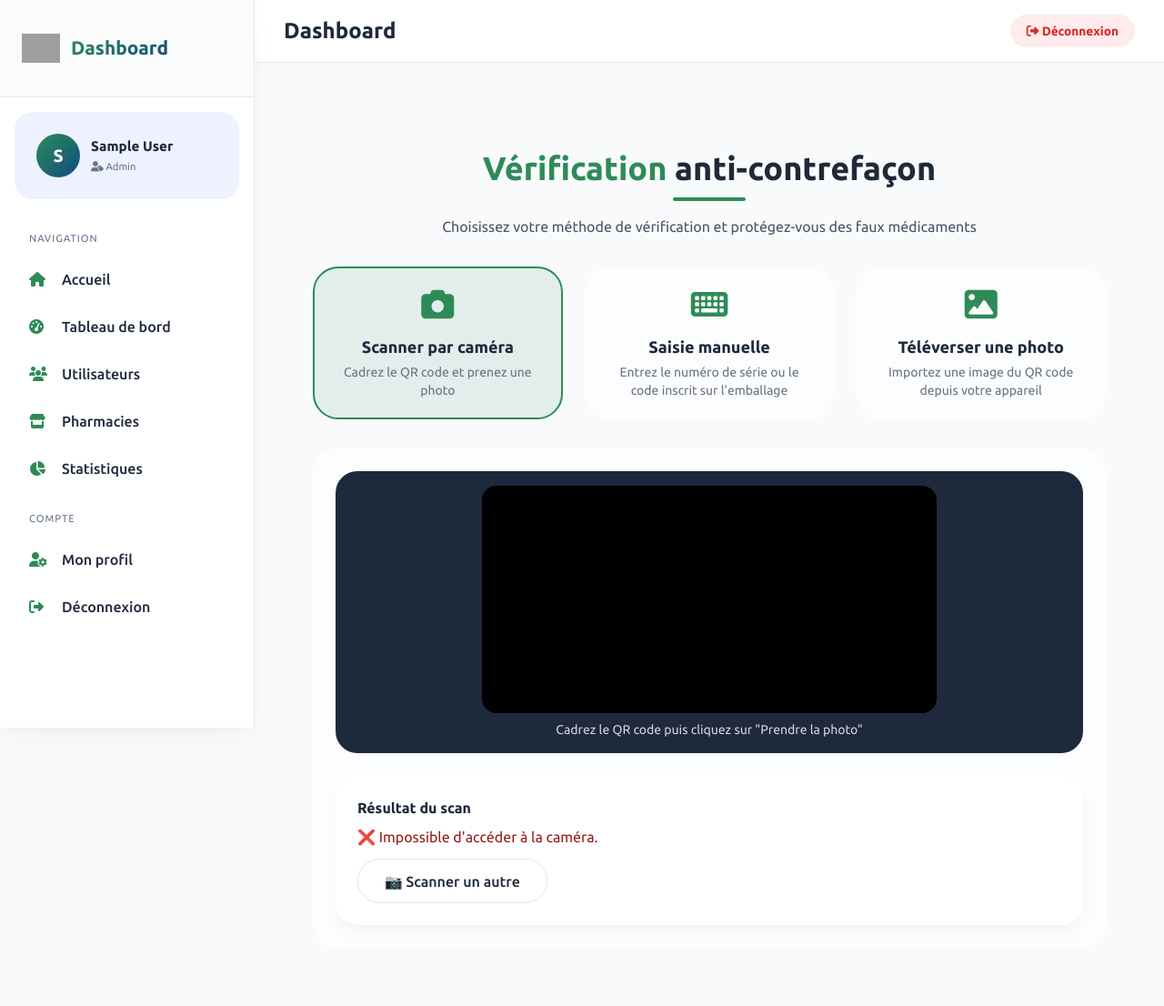
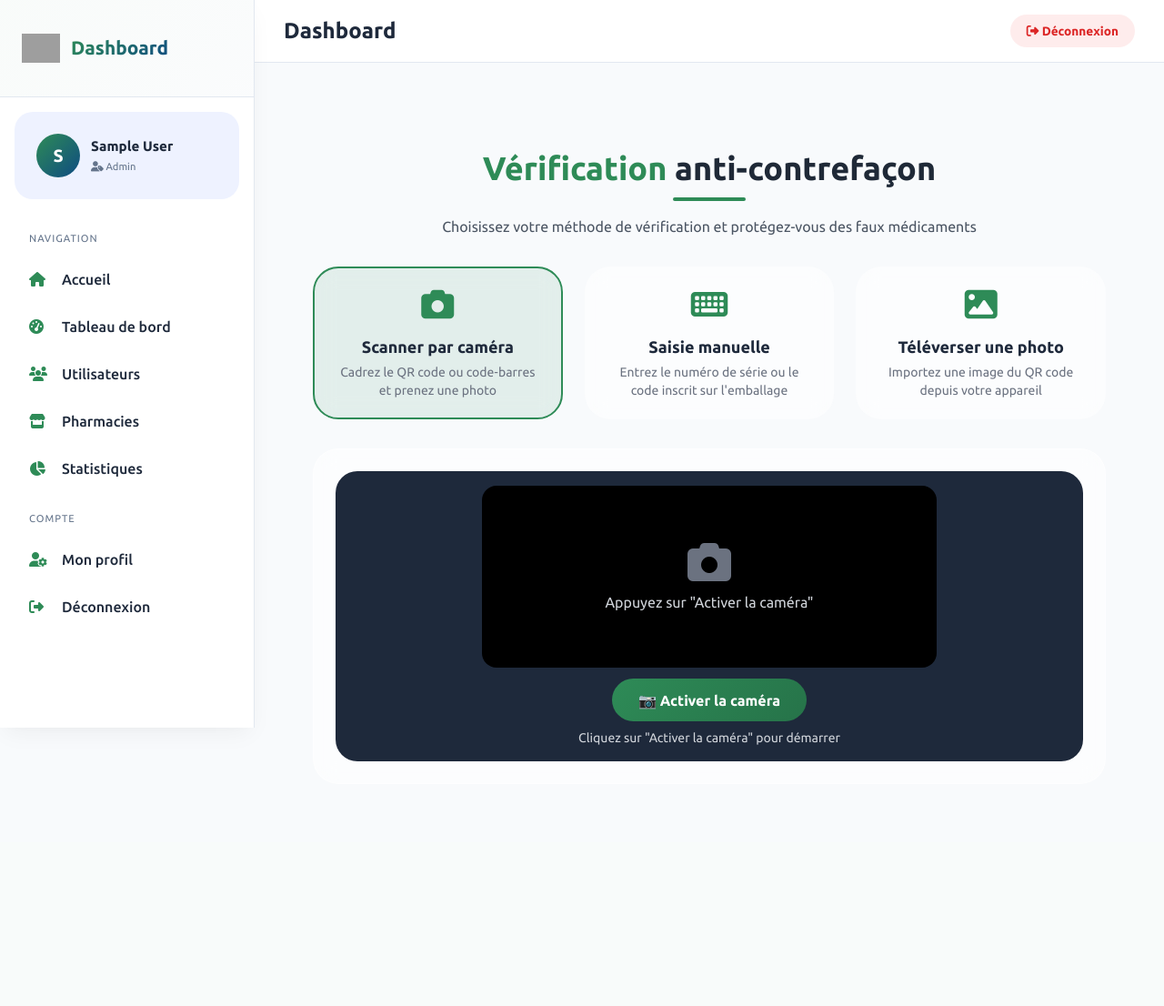
Before and after one commit to maryam2379/PharmaConect, a Flask app: page /scan in a window 1280 px wide. Shown: the whole page at 91% size. After the commit the page ends 837 px from the top, so only its background shows below. Run offline with Flask 3, Linux system fonts and the light colour scheme; the visitor is signed in with stand-in values (Sample User, id 1); some libraries are stand-ins or nearby versions; grey boxes are pictures that could not be loaded.

Commit message:
gestion des codes bar avec successs

```diff
--- a/models.py
+++ b/models.py
@@ -81,7 +81,7 @@ class Stock(db.Model):
     id = db.Column(db.Integer, primary_key=True)
     quantity = db.Column(db.Integer, nullable=False, default=0)
     # Suppression du doublon : une seule définition
-    batch_number = db.Column(db.String(200), nullable=True)  # taille augmentée à 200
+    batch_number = db.Column(db.String(6000), nullable=True)  # taille augmentée à 200
     expiry_date = db.Column(db.Date, nullable=False)
     price = db.Column(db.Numeric(10, 2))
     last_updated = db.Column(db.DateTime, default=datetime.utcnow, onupdate=datetime.utcnow)
@@ -95,8 +95,8 @@ class Stock(db.Model):
 class QRCode(db.Model):
     __tablename__ = 'qrcodes'
     id = db.Column(db.Integer, primary_key=True)
-    code = db.Column(db.String(200), unique=True, nullable=False)
-    serial_number = db.Column(db.String(100))
+    code = db.Column(db.Text, unique=True, nullable=False)
+    serial_number = db.Column(db.Text, unique=True, nullable=False)
     status = db.Column(db.String(20), default='active')
     verified_at = db.Column(db.DateTime)
     verified_by = db.Column(db.String(20))
--- a/routes.py
+++ b/routes.py
@@ -849,8 +849,8 @@ def api_scan():
 @main_bp.route("/api/upload-qrcode", methods=["POST"])
 def api_upload_qrcode():
     """
-    Reçoit une image, utilise QReader (robuste) pour extraire le QR code.
-    Fallback sur pyzbar avec prétraitement.
+    Reçoit une image, décode QR code ou code-barres avec pyzbar en priorité,
+    puis QReader en fallback.
     """
     if 'user_id' not in session:
         return jsonify({'success': False, 'message': 'Non authentifié'}), 401
@@ -872,31 +872,41 @@ def api_upload_qrcode():
 
         qr_data = None
 
-        # 1. Tentative avec QReader (robuste)
+        # 1. TENTATIVE AVEC PYZBAR (sur l'image couleur)
         try:
-            qreader = get_qreader()
-            img_rgb = cv2.cvtColor(img, cv2.COLOR_BGR2RGB)
-            decoded_texts = qreader.detect_and_decode(image=img_rgb)
-            if decoded_texts and decoded_texts[0] is not None:
-                qr_data = decoded_texts[0]
-                print(f"[QReader] Décodé : {qr_data}")
-        except Exception as e:
-            print(f"[QReader] Erreur : {e}")
-
-        # 2. Fallback pyzbar avec prétraitement
-        if qr_data is None:
-            gray = cv2.cvtColor(img, cv2.COLOR_BGR2GRAY)
-            kernel = np.array([[-1,-1,-1], [-1,9,-1], [-1,-1,-1]])
-            sharpened = cv2.filter2D(gray, -1, kernel)
-            clahe = cv2.createCLAHE(clipLimit=2.0, tileGridSize=(8,8))
-            contrasted = clahe.apply(sharpened)
-            decoded_objects = decode(contrasted)
+            decoded_objects = decode(img)
             if decoded_objects:
                 qr_data = decoded_objects[0].data.decode('utf-8')
-                print(f"[pyzbar] Décodé : {qr_data}")
+                print(f"[pyzbar] Décodé (couleur) : {qr_data}")
+        except Exception as e:
+            print(f"[pyzbar] Erreur : {e}")
+
+        # 2. SI ÉCHEC, on tente un prétraitement pour les codes peu contrastés (niveaux de gris + seuillage adaptatif)
+        if qr_data is None:
+            try:
+                gray = cv2.cvtColor(img, cv2.COLOR_BGR2GRAY)
+                _, thresh = cv2.threshold(gray, 0, 255, cv2.THRESH_BINARY + cv2.THRESH_OTSU)
+                decoded = decode(thresh)
+                if decoded:
+                    qr_data = decoded[0].data.decode('utf-8')
+                    print(f"[pyzbar] Décodé (OTSU) : {qr_data}")
+            except Exception as e:
+                print(f"[pyzbar] Erreur prétraitement : {e}")
+
+        # 3. FALLBACK AVEC QReader (QR codes uniquement)
+        if qr_data is None:
+            try:
+                qreader = get_qreader()
+                img_rgb = cv2.cvtColor(img, cv2.COLOR_BGR2RGB)
+                decoded_texts = qreader.detect_and_decode(image=img_rgb)
+                if decoded_texts and decoded_texts[0] is not None:
+                    qr_data = decoded_texts[0]
+                    print(f"[QReader] Décodé : {qr_data}")
+            except Exception as e:
+                print(f"[QReader] Erreur : {e}")
 
         if qr_data is None:
-            return jsonify({'success': False, 'message': 'Aucun QR code trouvé dans l\'image'}), 404
+            return jsonify({'success': False, 'message': 'Aucun code détecté dans l\'image'}), 404
 
         return jsonify({'success': True, 'code': qr_data})
 
--- a/templates/admin/master.html
+++ b/templates/admin/master.html
@@ -6,14 +6,10 @@
     <title>PharmaConnect · {% block title %}Accueil{% endblock %}</title>
     <link href="https://fonts.googleapis.com/css2?family=Ubuntu:wght@300;400;500;700&display=swap" rel="stylesheet">
     <link rel="stylesheet" href="https://cdnjs.cloudflare.com/ajax/libs/font-awesome/6.0.0-beta3/css/all.min.css">
-        <!-- Tailwind CSS CDN -->
     <script src="https://cdn.tailwindcss.com"></script>
-
-    <!-- Font Awesome -->
     <link rel="stylesheet" href="https://cdnjs.cloudflare.com/ajax/libs/font-awesome/6.4.0/css/all.min.css">
-
     <style>
-        /* --- Styles existants (inchangés pour desktop) --- */
+        /* --- Styles inchangés --- */
         @font-face {
             font-family: 'Goodly';
             src: local('Goodly'), local('SF Pro Text'), local('Segoe UI');
@@ -38,7 +34,6 @@
             color: var(--texte-fonce);
             overflow-x: hidden;
         }
-        /* Sidebar pour desktop */
         .sidebar {
             position: fixed;
             left: 0;
@@ -190,7 +185,7 @@
         .alert-danger { background: #fee2e2; border-left: 4px solid #dc2626; color: #991b1b; }
         .content { padding: 2rem; flex: 1; }
 
-        /* --- NOUVEAU : Barre flottante mobile (icônes seulement, logo centré) --- */
+        /* --- Barre flottante mobile --- */
         .mobile-bottom-nav {
             display: none;
             position: fixed;
@@ -249,11 +244,10 @@
         .mobile-nav-center .mobile-nav-item i {
             font-size: 1.8rem;
         }
-        /* Masquer l'ancien bouton toggle et sidebar sur mobile */
         @media (max-width: 768px) {
             .sidebar {
                 transform: translateX(-100%);
-                display: none; /* On cache complètement la sidebar sur mobile */
+                display: none;
             }
             .main-content {
                 margin-left: 0;
@@ -263,10 +257,10 @@
             }
             .content {
                 padding: 1rem;
-                padding-bottom: 90px; /* pour éviter que le contenu soit caché sous la barre */
+                padding-bottom: 90px;
             }
             .btn-logout {
-                display: none; /* on utilise la déconnexion dans la barre mobile */
+                display: none;
             }
             .mobile-bottom-nav {
                 display: block;
@@ -279,10 +273,9 @@
     {% block extra_css %}{% endblock %}
 </head>
 <body>
-    <!-- Sidebar desktop (conservée mais cachée sur mobile via CSS) -->
+    <!-- Sidebar desktop -->
     <aside class="sidebar" id="sidebar">
         <div class="sidebar-header">
-            <!-- Logo redirige vers l'accueil (main.home) -->
             <a href="{{ url_for('main.home') }}" class="logo">
                 <img src="{{ url_for('static', filename='images/Group 2.svg') }}" alt="PharmaConnect Logo" style="width: 42px; height: 42px; object-fit: contain;">
                 <span class="logo-text">Dashboard</span>
@@ -297,7 +290,6 @@
         </div>
         <nav class="nav-menu">
             <div class="nav-section">Navigation</div>
-            <!-- NOUVEAU : Bouton Accueil -->
             <a href="{{ url_for('main.home') }}" class="nav-item {% if request.endpoint == 'main.home' %}active{% endif %}">
                 <i class="fas fa-home"></i> Accueil
             </a>
@@ -346,32 +338,51 @@
         </main>
     </div>
 
-    <!-- BARRE DE NAVIGATION MOBILE FLOTTANTE (icônes seulement, logo centré) -->
+    <!-- BARRE DE NAVIGATION MOBILE FLOTTANTE AVEC ICÔNE SPÉCIFIQUE AU RÔLE -->
     <div class="mobile-bottom-nav">
         <div class="mobile-nav-items">
-            <!-- Item gauche : Tableau de bord -->
+            <!-- 1. Tableau de bord -->
             <a href="{{ url_for('main.dashboard') }}" class="mobile-nav-item {% if request.endpoint == 'main.dashboard' %}active{% endif %}">
                 <i class="fas fa-tachometer-alt"></i>
             </a>
 
-            <!-- NOUVEAU : Bouton Accueil (remplace l'icône variable selon le rôle) -->
-            <a href="{{ url_for('main.home') }}" class="mobile-nav-item {% if request.endpoint == 'main.home' %}active{% endif %}">
-                <i class="fas fa-home"></i>
-            </a>
+            <!-- 2. Icône spécifique au rôle (remplace l'ancien bouton Accueil) -->
+            {% if session.role == 'patient' %}
+                <a href="{{ url_for('main.patient_scan') }}" class="mobile-nav-item {% if request.endpoint == 'main.patient_scan' %}active{% endif %}">
+                    <i class="fas fa-qrcode"></i>
+                </a>
+            {% elif session.role == 'pharmacien' %}
+                <a href="{{ url_for('main.scan_page') }}" class="mobile-nav-item {% if request.endpoint == 'main.scan_page' %}active{% endif %}">
+                    <i class="fas fa-qrcode"></i>
+                </a>
+            {% elif session.role == 'admin' %}
+                <a href="#" class="mobile-nav-item">
+                    <i class="fas fa-users"></i>
+                </a>
+            {% elif session.role == 'grossiste' %}
+                <a href="#" class="mobile-nav-item">
+                    <i class="fas fa-chart-simple"></i>
+                </a>
+            {% else %}
+                <!-- fallback : Accueil -->
+                <a href="{{ url_for('main.home') }}" class="mobile-nav-item {% if request.endpoint == 'main.home' %}active{% endif %}">
+                    <i class="fas fa-home"></i>
+                </a>
+            {% endif %}
 
-            <!-- Logo central (surélevé) - redirige vers l'accueil -->
+            <!-- 3. Logo central (Accueil) -->
             <div class="mobile-nav-center">
                 <a href="{{ url_for('main.home') }}" class="mobile-nav-item">
                     <img src="{{ url_for('static', filename='images/Group 2.svg') }}" alt="Logo" style="width: 30px; height: 30px; object-fit: contain;">
                 </a>
             </div>
 
-            <!-- Item : Profil -->
+            <!-- 4. Profil -->
             <a href="{{ url_for('main.profile') }}" class="mobile-nav-item">
                 <i class="fas fa-user-circle"></i>
             </a>
 
-            <!-- Item : Déconnexion -->
+            <!-- 5. Déconnexion -->
             <a href="{{ url_for('main.logout') }}" class="mobile-nav-item">
                 <i class="fas fa-sign-out-alt"></i>
             </a>
@@ -382,12 +393,8 @@
         <i class="fas fa-bars text-vert-principal"></i>
     </button>
     <script>
-        // Supprimer l'ancienne gestion du toggle car la sidebar est cachée sur mobile
-        const sidebar = document.getElementById('sidebar');
-        const toggle = document.getElementById('menu-toggle');
-        if (toggle) {
-            toggle.style.display = 'none';
-        }
+        // La sidebar est masquée sur mobile, on cache le toggle
+        document.getElementById('menu-toggle').style.display = 'none';
     </script>
     {% block extra_js %}{% endblock %}
 </body>
--- a/templates/admin/scan.html
+++ b/templates/admin/scan.html
@@ -144,7 +144,7 @@
     <div class="glass-card method-card p-5 text-center" data-method="scan">
       <i class="fas fa-camera text-4xl text-[#2E8B57] mb-3"></i>
       <h3 class="font-bold text-lg">Scanner par caméra</h3>
-      <p class="text-sm text-gray-500 mt-1">Cadrez le QR code et prenez une photo</p>
+      <p class="text-sm text-gray-500 mt-1">Cadrez le QR code ou code‑barres et prenez une photo</p>
     </div>
     <div class="glass-card method-card p-5 text-center" data-method="manual">
       <i class="fas fa-keyboard text-4xl text-[#2E8B57] mb-3"></i>
@@ -163,16 +163,28 @@
     <div id="method-scan" class="method-content" style="display: none;">
       <div class="scanner-area">
         <div style="position: relative; max-width: 500px; margin: 0 auto;">
-          <video id="video" autoplay playsinline style="width:100%; border-radius:16px; background:#000;"></video>
+          <!-- Conteneur vidéo -->
+          <div id="video-container" style="background:#000; border-radius:16px; min-height:200px; display:flex; align-items:center; justify-content:center; color:#fff;">
+            <video id="video" autoplay playsinline style="width:100%; border-radius:16px; display:none;"></video>
+            <div id="camera-placeholder" style="text-align:center; padding:20px;">
+              <i class="fas fa-camera fa-3x text-gray-500"></i>
+              <p class="text-gray-300 mt-2">Appuyez sur "Activer la caméra"</p>
+            </div>
+          </div>
           <canvas id="canvas" style="display:none;"></canvas>
-          <button id="captureBtn" class="btn-primary mt-3">
-            <i class="fas fa-camera"></i> Prendre la photo
-          </button>
-          <button id="restartCameraBtn" class="btn-secondary mt-3" style="display: none;">
-            🔄 Changer de caméra / Réessayer
-          </button>
+          <div class="mt-3 flex flex-wrap gap-2 justify-center">
+            <button id="enableCameraBtn" class="btn-primary">
+              <i class="fas fa-video"></i> Activer la caméra
+            </button>
+            <button id="captureBtn" class="btn-primary" style="display: none;">
+              <i class="fas fa-camera"></i> Prendre la photo
+            </button>
+            <button id="restartCameraBtn" class="btn-secondary" style="display: none;">
+              🔄 Changer de caméra
+            </button>
+          </div>
         </div>
-        <p class="text-sm text-gray-300 mt-2">Cadrez le QR code puis cliquez sur "Prendre la photo"</p>
+        <p class="text-sm text-gray-300 mt-2" id="camera-status">Cliquez sur "Activer la caméra" pour démarrer</p>
       </div>
       <div id="scan-result" class="result-card" style="display: none;">
         <h3 class="font-bold mb-2">Résultat du scan</h3>
@@ -198,7 +210,7 @@
           <input type="file" id="qrImageInput" accept="image/*" class="hidden">
           <div class="border-2 border-dashed border-gray-300 rounded-2xl p-8 hover:border-[#2E8B57] transition">
             <i class="fas fa-cloud-upload-alt text-4xl text-gray-400 mb-2"></i>
-            <p class="text-sm text-gray-500">Cliquez ou glissez une image contenant un QR code</p>
+            <p class="text-sm text-gray-500">Cliquez ou glissez une image contenant un QR code ou code‑barres</p>
           </div>
         </label>
         <div id="upload-result" class="result-card mt-4" style="display: none;"></div>
@@ -211,16 +223,18 @@
   // URLs dynamiques Flask
   const apiScanUrl = "{{ url_for('main.api_scan') }}";
   const apiUploadUrl = "{{ url_for('main.api_upload_qrcode') }}";
-  const apiAddMedicineUrl = "{{ url_for('main.api_add_medicine') }}";
-  const currentRole = "{{ session.get('role', '') }}";
 
   let videoStream = null;
   let currentMethod = null;
+  let cameraReady = false;
 
   const video = document.getElementById('video');
   const canvas = document.getElementById('canvas');
   const captureBtn = document.getElementById('captureBtn');
-  const restartCameraBtn = document.getElementById('restartCameraBtn');
+  const restartBtn = document.getElementById('restartCameraBtn');
+  const enableBtn = document.getElementById('enableCameraBtn');
+  const cameraPlaceholder = document.getElementById('camera-placeholder');
+  const statusText = document.getElementById('camera-status');
 
   const methodCards = document.querySelectorAll('.method-card');
   const methodContents = {
@@ -229,28 +243,71 @@
     upload: document.getElementById('method-upload')
   };
 
-  // ------------------- CAMERA -------------------
-  async function initManualCamera() {
+  // ------------------- CAMERA AVEC BOUTON D'ACTIVATION -------------------
+  async function startCamera(facingMode = "environment") {
     if (videoStream) stopCamera();
     try {
-      videoStream = await navigator.mediaDevices.getUserMedia({ video: { facingMode: "environment" } });
+      const constraints = {
+        video: {
+          facingMode: facingMode,
+          width: { ideal: 640 },
+          height: { ideal: 480 }
+        }
+      };
+      videoStream = await navigator.mediaDevices.getUserMedia(constraints);
       video.srcObject = videoStream;
       await video.play();
+      video.style.display = 'block';
+      cameraPlaceholder.style.display = 'none';
       captureBtn.style.display = 'inline-flex';
-      restartCameraBtn.style.display = 'none';
+      restartBtn.style.display = 'inline-flex';
+      enableBtn.style.display = 'none';
+      statusText.textContent = 'Caméra active – cadrez le code puis cliquez sur "Prendre la photo"';
+      statusText.className = 'text-sm text-gray-300 mt-2';
+      cameraReady = true;
     } catch (err) {
-      console.error(err);
-      const resultDiv = document.getElementById('scan-result');
-      const contentDiv = document.getElementById('scan-result-content');
-      resultDiv.style.display = 'block';
-      contentDiv.innerHTML = '<div class="text-red-600">❌ Impossible d\'accéder à la caméra.</div>';
+      console.error('Erreur caméra:', err);
+      let errorMsg = 'Impossible d\'accéder à la caméra. ';
+      if (err.name === 'NotAllowedError' || err.name === 'PermissionDeniedError') {
+        errorMsg += 'Veuillez autoriser l\'accès à la caméra dans les paramètres de votre navigateur.';
+      } else if (err.name === 'NotFoundError' || err.name === 'DevicesNotFoundError') {
+        errorMsg += 'Aucune caméra trouvée sur cet appareil.';
+      } else {
+        errorMsg += err.message || 'Vérifiez que vous êtes en HTTPS (ou localhost).';
+      }
+      statusText.textContent = '❌ ' + errorMsg;
+      statusText.className = 'text-red-400 text-sm mt-2';
+      video.style.display = 'none';
+      cameraPlaceholder.style.display = 'block';
       captureBtn.style.display = 'none';
+      restartBtn.style.display = 'none';
+      enableBtn.style.display = 'inline-flex';
+      enableBtn.textContent = '🔄 Réessayer';
+      cameraReady = false;
     }
   }
 
+  function stopCamera() {
+    if (videoStream) {
+      videoStream.getTracks().forEach(track => track.stop());
+      videoStream = null;
+    }
+    video.srcObject = null;
+    video.style.display = 'none';
+    cameraPlaceholder.style.display = 'block';
+    captureBtn.style.display = 'none';
+    restartBtn.style.display = 'none';
+    enableBtn.style.display = 'inline-flex';
+    enableBtn.textContent = '📷 Activer la caméra';
+    statusText.textContent = 'Caméra arrêtée. Cliquez pour réactiver.';
+    statusText.className = 'text-sm text-gray-300 mt-2';
+    cameraReady = false;
+  }
+
+  // Capture et envoi
   async function captureAndSend() {
-    if (!video.videoWidth) {
-      alert("La caméra n'est pas prête. Réessayez.");
+    if (!cameraReady || !video.videoWidth) {
+      alert('La caméra n\'est pas prête. Activez-la d\'abord.');
       return;
     }
     canvas.width = video.videoWidth;
@@ -260,7 +317,7 @@
 
     canvas.toBlob(async (blob) => {
       const formData = new FormData();
-      formData.append('image', blob, 'qrcode_capture.jpg');
+      formData.append('image', blob, 'capture.jpg');
 
       const resultDiv = document.getElementById('scan-result');
       const contentDiv = document.getElementById('scan-result-content');
@@ -273,20 +330,12 @@
         if (data.success) {
           verifyCode(data.code, 'scan-result-content', 'scan-result');
         } else {
-          contentDiv.innerHTML = `<div class="text-red-600">❌ ${data.message || 'Aucun QR code détecté'}</div>`;
+          contentDiv.innerHTML = `<div class="text-red-600">❌ ${data.message || 'Aucun code détecté'}</div>`;
         }
       } catch (err) {
         contentDiv.innerHTML = '<div class="text-red-600">❌ Erreur de connexion au serveur</div>';
       }
     }, 'image/jpeg', 0.9);
-  }
-
-  function stopCamera() {
-    if (videoStream) {
-      videoStream.getTracks().forEach(track => track.stop());
-      videoStream = null;
-    }
-    video.srcObject = null;
   }
 
   // ------------------- VÉRIFICATION + INSERTION AUTOMATIQUE -------------------
@@ -364,7 +413,6 @@
     }
   }
 
-  // ------------------- SOUMISSION FORMULAIRE AJOUT MÉDICAMENT -------------------
   // ------------------- CHANGEMENT DE MÉTHODE -------------------
   methodCards.forEach(card => {
     card.addEventListener('click', () => {
@@ -376,17 +424,35 @@
       if (currentMethod !== 'scan') stopCamera();
       Object.values(methodContents).forEach(content => content.style.display = 'none');
       methodContents[method].style.display = 'block';
-      if (method === 'scan') initManualCamera();
+      if (method === 'scan') {
+        // Remettre le bouton d'activation visible
+        enableBtn.style.display = 'inline-flex';
+        enableBtn.textContent = '📷 Activer la caméra';
+        statusText.textContent = 'Cliquez sur "Activer la caméra" pour démarrer';
+        statusText.className = 'text-sm text-gray-300 mt-2';
+        video.style.display = 'none';
+        cameraPlaceholder.style.display = 'block';
+        captureBtn.style.display = 'none';
+        restartBtn.style.display = 'none';
+        cameraReady = false;
+      }
     });
   });
 
-  // Événements pour la méthode scan
+  // Événements pour la caméra
+  enableBtn?.addEventListener('click', () => startCamera('environment'));
+  restartBtn?.addEventListener('click', () => {
+    // Basculer entre caméra avant/arrière
+    const currentFacing = videoStream?.getVideoTracks()[0]?.getSettings()?.facingMode || 'environment';
+    const newFacing = currentFacing === 'environment' ? 'user' : 'environment';
+    startCamera(newFacing);
+  });
   captureBtn?.addEventListener('click', captureAndSend);
-  restartCameraBtn?.addEventListener('click', () => { stopCamera(); initManualCamera(); });
+
+  // Réinitialiser le résultat et remettre la caméra en attente (sans la réactiver)
   document.getElementById('reset-scanner')?.addEventListener('click', () => {
     document.getElementById('scan-result').style.display = 'none';
-    stopCamera();
-    initManualCamera();
+    // On ne réactive pas la caméra, on laisse l'utilisateur le faire
   });
 
   // Événement pour la saisie manuelle
@@ -420,7 +486,7 @@
     fileInput.value = '';
   });
 
-  // Démarrer avec la méthode par défaut (scan)
+  // Démarrer avec la méthode par défaut (scan) sans activer automatiquement la caméra
   if (methodCards.length) methodCards[0].click();
 </script>
 {% endblock %}
```
